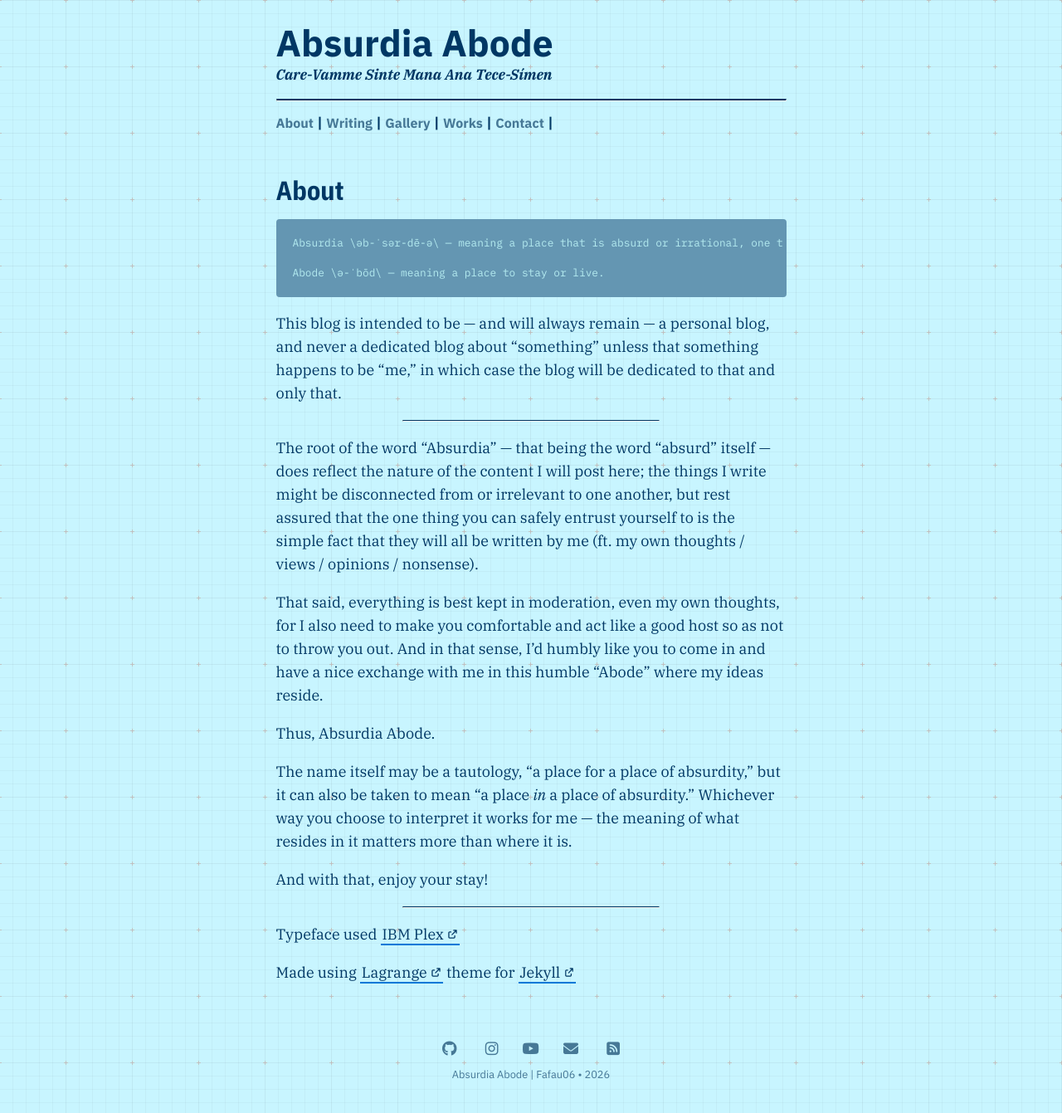
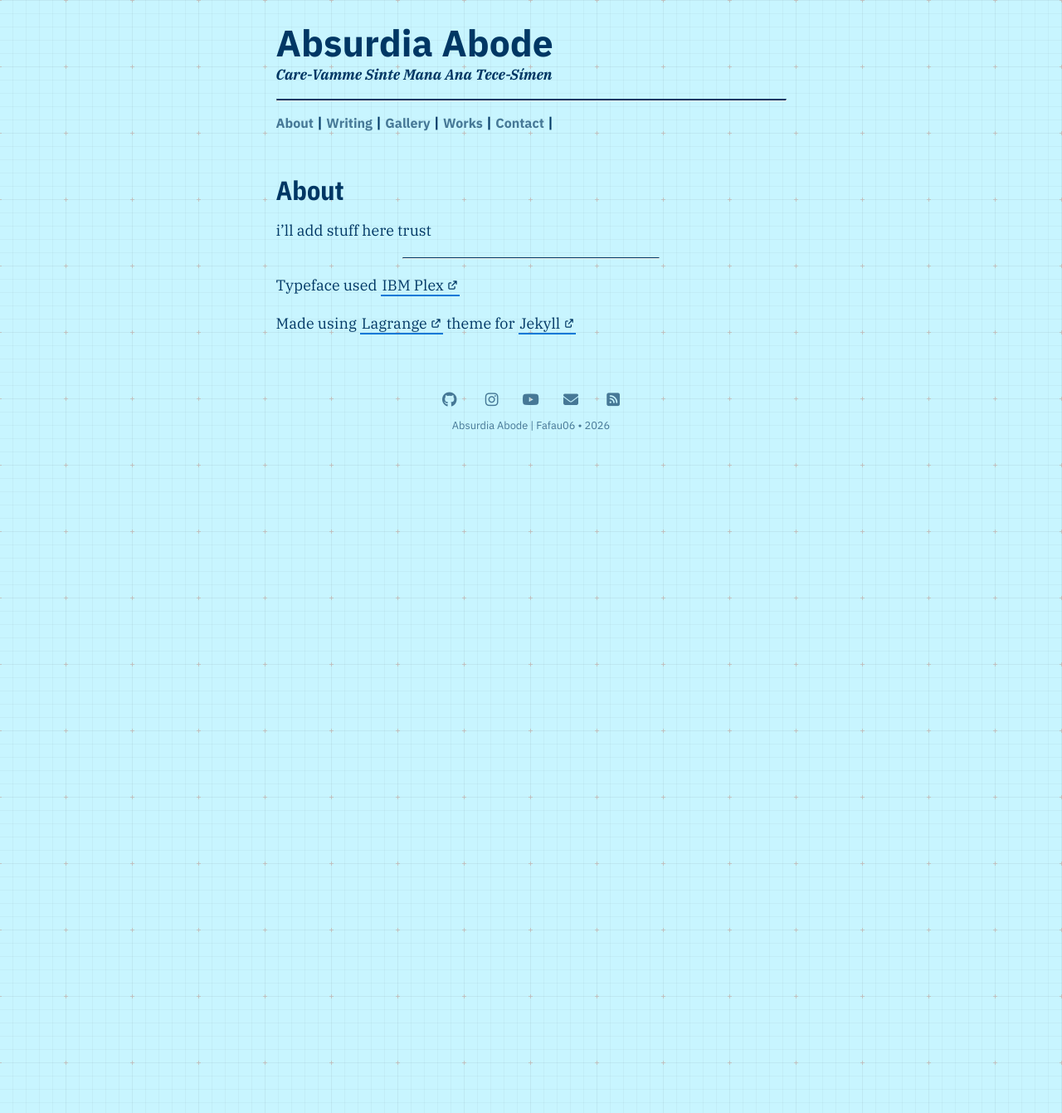
Before and after one commit to Fafau06/fafau06.github.io, a Jekyll site: the page built from menu/about.md, in a window 1280 px wide. Shown: the whole page at 83% size. Built offline with Jekyll 4.4.1, drawn with Linux system fonts in a browser that asks for light colours; nearby versions of some CDN libraries; some web fonts are replaced.

Commit message:
Update about.md

````diff
--- a/menu/about.md
+++ b/menu/about.md
@@ -4,22 +4,8 @@
 permalink: /about
 ---
 
-```
-Absurdia \əb-ˈsər-dē-ə\ — meaning a place that is absurd or irrational, one that does not follow the rules of logic or common sense.
+i'll add stuff here trust
 
-Abode \ə-ˈbōd\ — meaning a place to stay or live.
-```
-This blog is intended to be — and will always remain — a personal blog, and never a dedicated blog about “something” unless that something happens to be “me,” in which case the blog will be dedicated to that and only that.
-<hr>
-The root of the word “Absurdia” — that being the word "absurd" itself — does reflect the nature of the content I will post here; the things I write might be disconnected from or irrelevant to one another, but rest assured that the one thing you can safely entrust yourself to is the simple fact that they will all be written by me (ft. my own thoughts / views / opinions / nonsense).
-
-That said, everything is best kept in moderation, even my own thoughts, for I also need to make you comfortable and act like a good host so as not to throw you out. And in that sense, I’d humbly like you to come in and have a nice exchange with me in this humble “Abode” where my ideas reside.
-
-Thus, Absurdia Abode.
-
-The name itself may be a tautology, “a place for a place of absurdity," but it can also be taken to mean “a place *in* a place of absurdity.” Whichever way you choose to interpret it works for me — the meaning of what resides in it matters more than where it is.
-
-And with that, enjoy your stay!
 <hr>
 Typeface used [IBM Plex](https://www.ibm.com/plex/)
 
````
